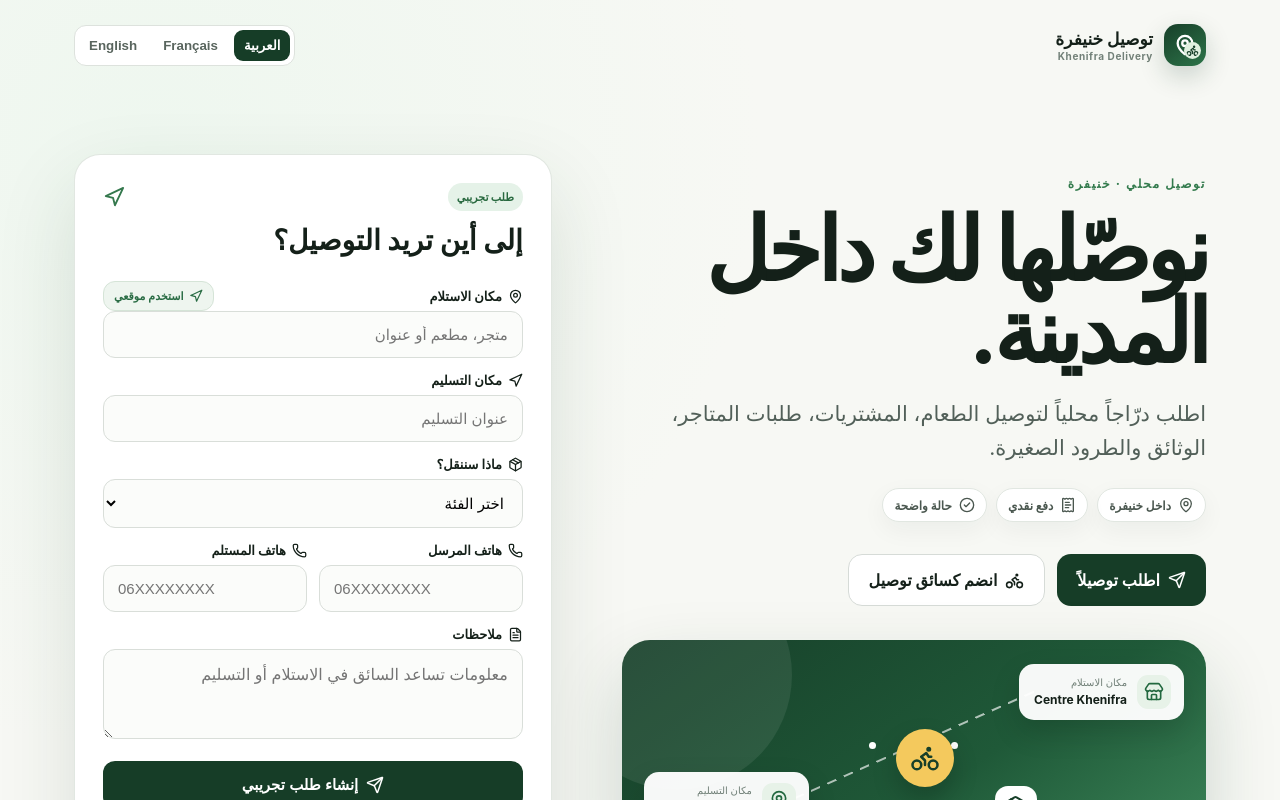
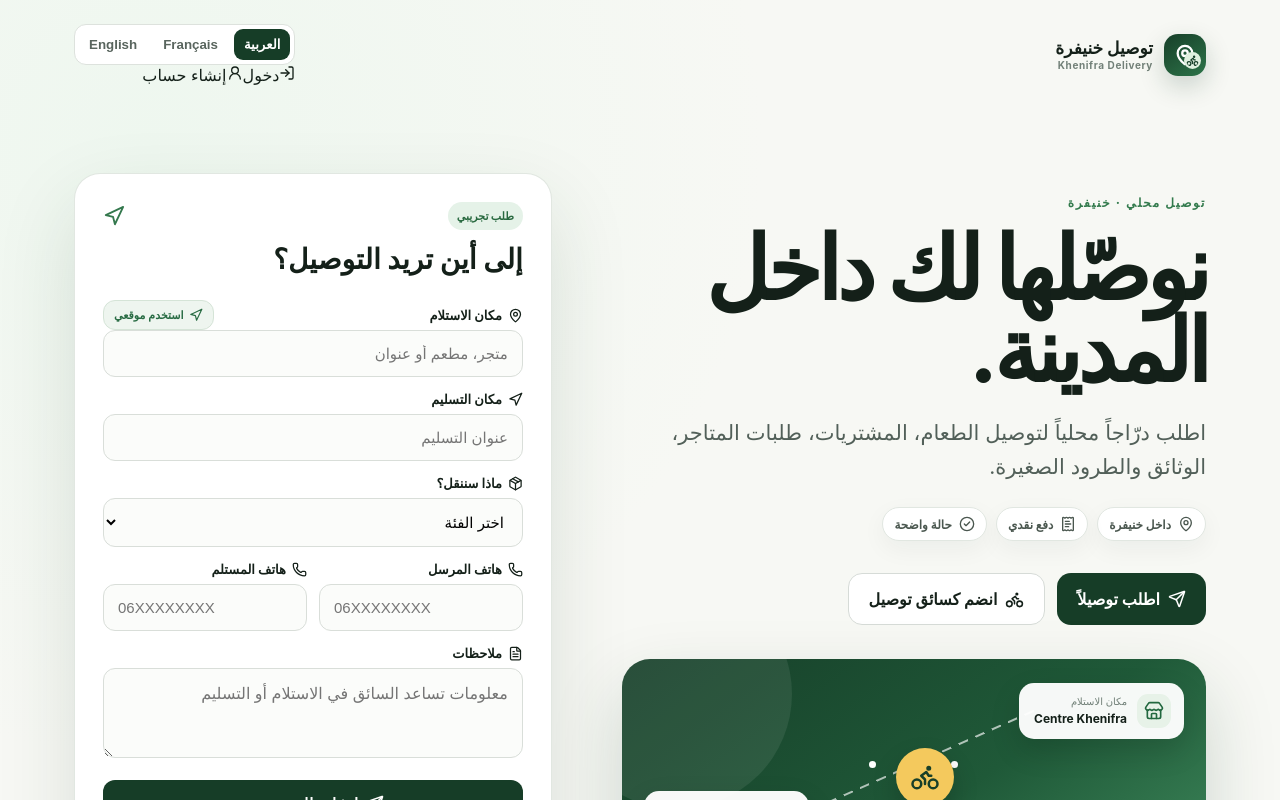
Before and after one commit to yopisimoni/yopisimoni, a Next.js app in the folder projects/khenifra-bike-delivery/: page / in a window 1280 px wide. Shown: the top 800 px of the page. Built offline with nearby package versions, Linux system fonts and the light colour scheme; no server answers.

Commit message:
Add authentication controls to homepage

```diff
--- a/projects/khenifra-bike-delivery/src/app/page.tsx
+++ b/projects/khenifra-bike-delivery/src/app/page.tsx
@@ -16,6 +16,7 @@ import {
   UtensilsCrossed,
 } from "lucide-react";
 import BrandMark from "@/components/BrandMark";
+import AuthNav from "@/components/AuthNav";
 import { createDelivery } from "@/lib/appwrite/deliveries";
 
 type Lang = "ar" | "fr" | "en";
@@ -147,10 +148,13 @@ export default function Home() {
     <main dir={rtl ? "rtl" : "ltr"} lang={lang}>
       <nav className="nav">
         <BrandMark />
-        <div className="langSwitcher" aria-label="Language selector">
-          <button className={lang === "ar" ? "active" : ""} onClick={() => setLang("ar")}>العربية</button>
-          <button className={lang === "fr" ? "active" : ""} onClick={() => setLang("fr")}>Français</button>
-          <button className={lang === "en" ? "active" : ""} onClick={() => setLang("en")}>English</button>
+        <div className="navRight">
+          <div className="langSwitcher" aria-label="Language selector">
+            <button className={lang === "ar" ? "active" : ""} onClick={() => setLang("ar")}>العربية</button>
+            <button className={lang === "fr" ? "active" : ""} onClick={() => setLang("fr")}>Français</button>
+            <button className={lang === "en" ? "active" : ""} onClick={() => setLang("en")}>English</button>
+          </div>
+          <AuthNav />
         </div>
       </nav>
 
```
